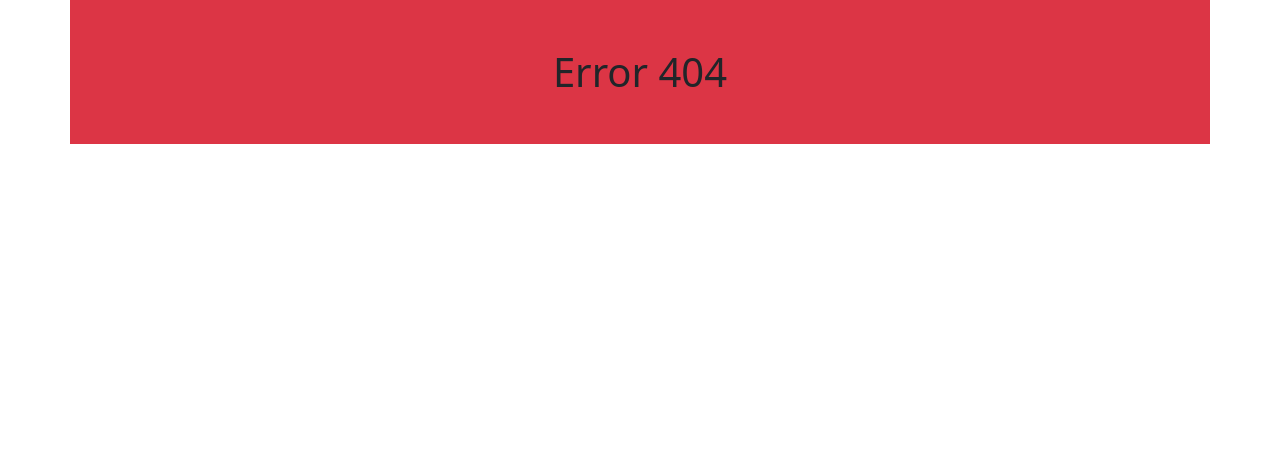
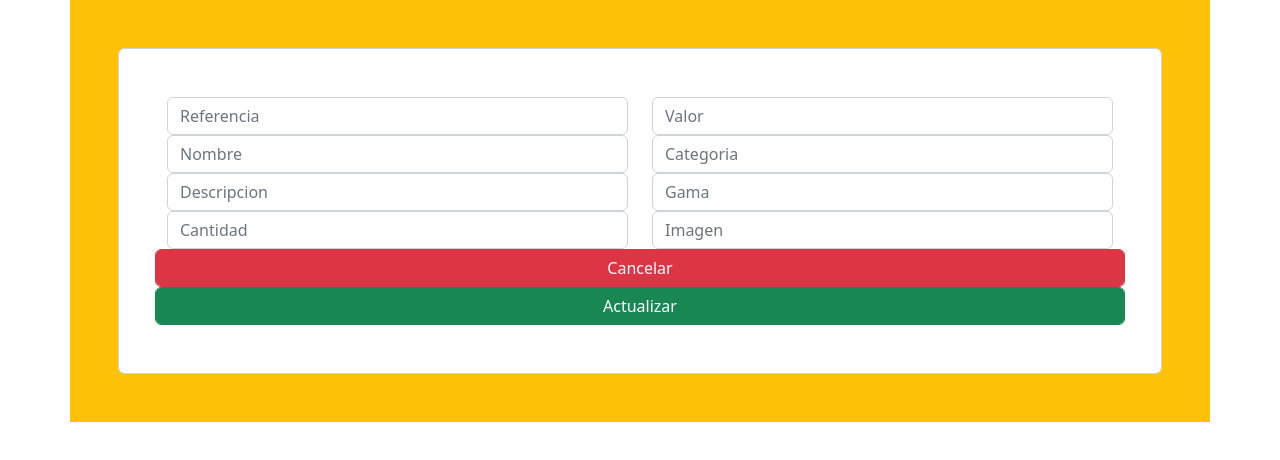
Before and after one commit to ToxicSymphony/api, a React (Vite) app in the folder client/: page /editar/1 in a window 1280 px wide. Before the commit this address had no page. Shown: the top 460 px of the page. Built offline with nearby package versions, Linux system fonts and the light colour scheme; no server answers.

Commit message:
Se crea el método editar y se termina todo el CRUD

```diff
--- a/client/src/App.jsx
+++ b/client/src/App.jsx
@@ -2,6 +2,7 @@ import Listado from "./components/productos/Listado"
 import {createBrowserRouter, RouterProvider} from 'react-router-dom'
 import Error404 from "./components/helpers/Error404"
 import Crear from "./components/productos/Crear"
+import Editar from "./components/productos/Editar"
 
 const router = createBrowserRouter([
   {
@@ -18,6 +19,11 @@ const router = createBrowserRouter([
     path: '/crear',
     element: <Crear />,
     errorElement: <Error404 />
+  },
+  {
+    path: '/editar/:id',
+    element: <Editar />,
+    errorElement: <Error404 />
   }
 ])
 
--- a/client/src/components/productos/Crear.jsx
+++ b/client/src/components/productos/Editar.jsx
@@ -1,10 +1,11 @@
 import React from "react";
-import { Link, useNavigate } from "react-router-dom";
+import { Link, useNavigate, useParams } from "react-router-dom";
 import axios from "axios";
 import { useState } from "react";
+import { useEffect } from "react";
 const urlProductos = "http://localhost:3100/productos";
 
-const Crear = () => {
+const Editar = () => {
   const [referencia, setReferencia] = useState("");
   const [nombre, setNombre] = useState("");
   const [descripcion, setDescripcion] = useState("");
@@ -14,9 +15,10 @@ const Crear = () => {
   const [gama, setGama] = useState("");
   const [imagen, setImagen] = useState("");
   const navigate = useNavigate();
+  const {id} = useParams()
 
-  const crearProducto = async (e) => {
-    e.preventDafault()
+  const actualizarProducto = async (e) => {
+    e.preventDefault()
     const producto = {
       referencia,
       nombre,
@@ -27,9 +29,25 @@ const Crear = () => {
       gama,
       imagen,
     };
-    await axios.post(urlProductos, producto);
+    await axios.put(`${urlProductos}/${id}`, producto);
     navigate('/productos')
   };
+
+  const listarProducto = async () => {
+    const res = await axios.get(`${urlProductos}/${id}`)
+    setReferencia(res.data.referencia)
+    setNombre(res.data.nombre)
+    setDescripcion(res.data.descripcion)
+    setCantidad(res.data.cantidad)
+    setValor(res.data.valor)
+    setCategoria(res.data.categoria)
+    setGama(res.data.gama)
+    setImagen(res.data.imagen)
+  }
+
+  useEffect(()=> {
+    listarProducto()
+  }, [])
 
   return (
     <section className="container bg-warning p-5">
@@ -100,11 +118,11 @@ const Crear = () => {
           <Link to={"/productos"} className="btn btn-danger form-control">
             Cancelar
           </Link>
-          <button onClick={crearProducto} className="btn btn-success form-control">Guardar</button>
+          <button onClick={actualizarProducto} className="btn btn-success form-control">Actualizar</button>
         </section>
       </form>
     </section>
   );
 };
 
-export default Crear;
+export default Editar;
--- a/client/src/components/productos/Listado.jsx
+++ b/client/src/components/productos/Listado.jsx
@@ -44,6 +44,7 @@ const Listado = () => {
             <tr>
               <td>
                 <button onClick={()=> eliminarProducto(producto.id) } className="btn btn-danger form-control">Eliminar</button>
+                <Link to={`/editar/${producto.id}`} className="btn btn-warning form-control" >Editar</Link>
               </td>
               <td>{producto.referencia}</td>
               <td>{producto.nombre}</td>
```
